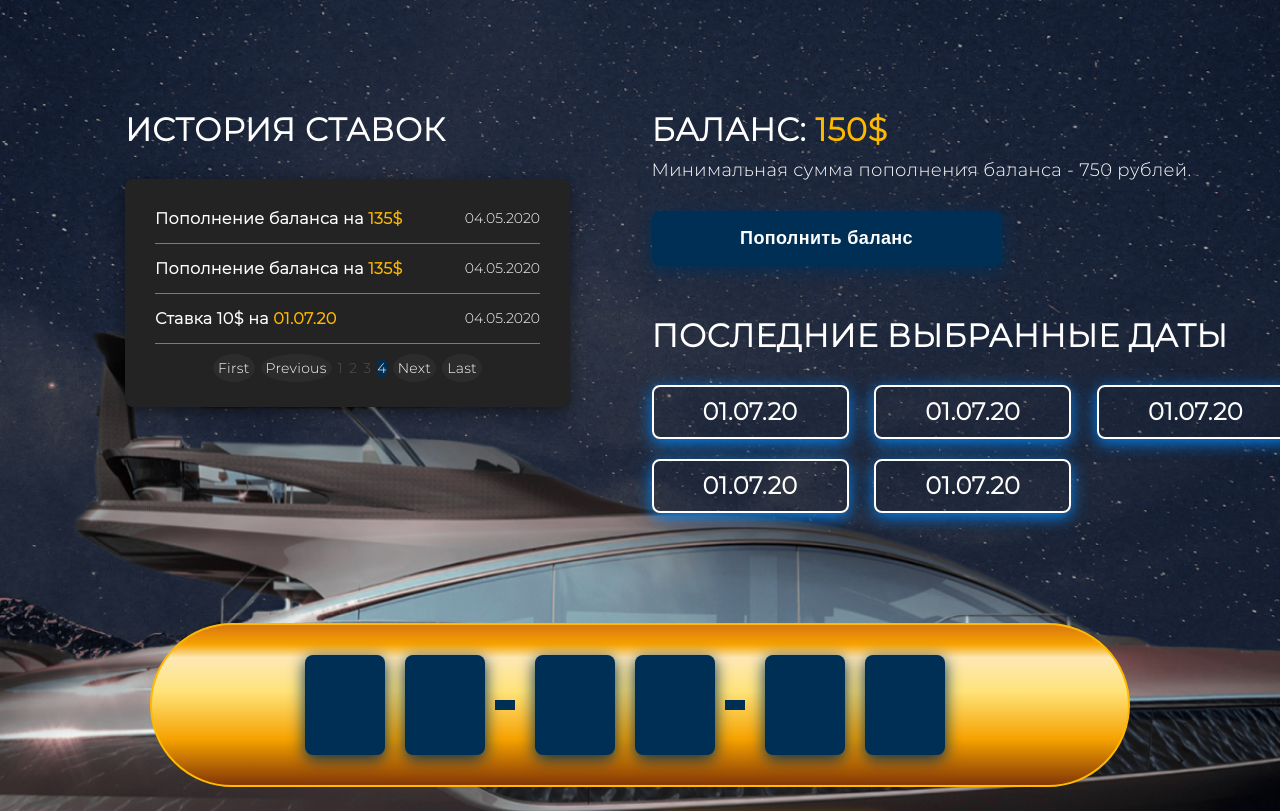
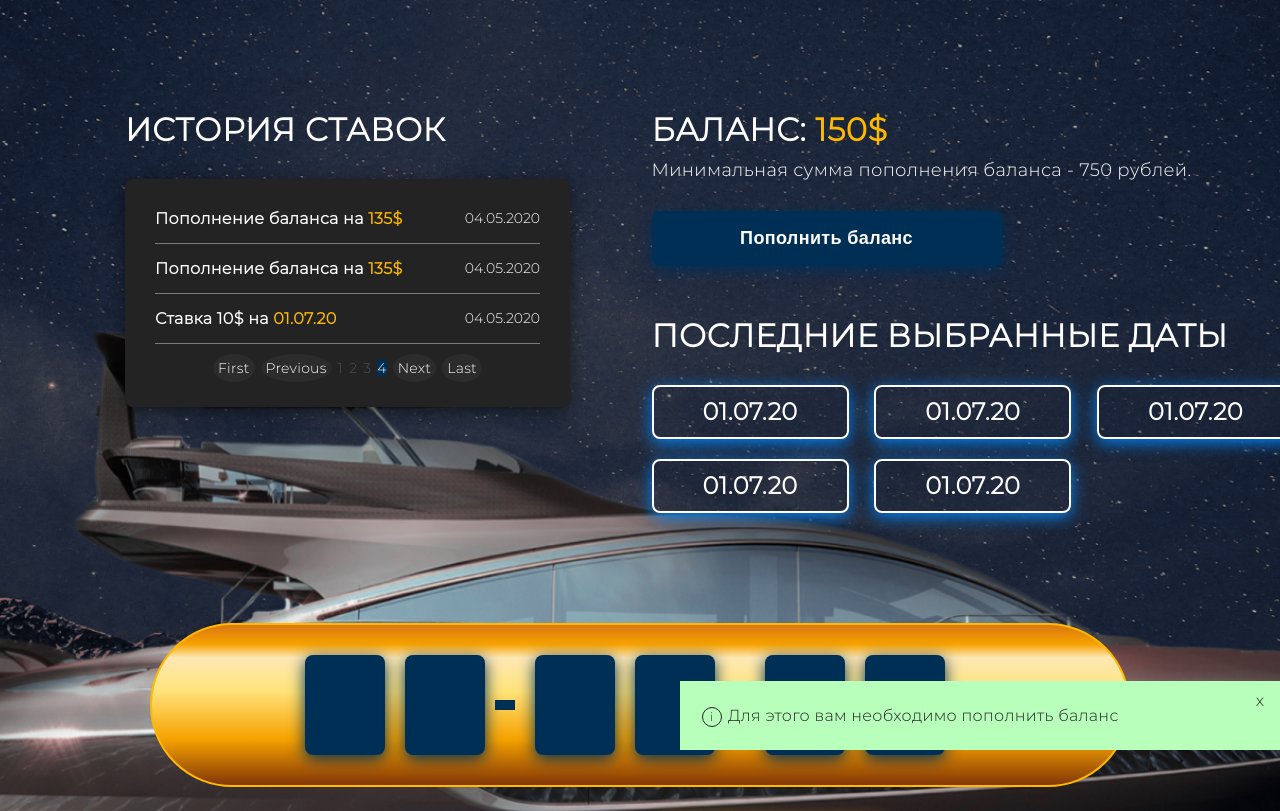
Before and after one commit to deadpooll312/crud, a React (Create React App) app: page /date in a window 1280 px wide. Shown: the top 811 px of the page. Built offline with nearby package versions, Linux system fonts and the light colour scheme.

Commit message:
add tooltop

```diff
--- a/src/assets/styles/main.page.scss
+++ b/src/assets/styles/main.page.scss
@@ -35,6 +35,46 @@
 
 .flex-wrapper{
   display: flex;
+}
+
+.information-tooltip{
+  position: fixed;
+  right: 0;
+  bottom: 50px;
+  background-color: #B8FFBB;
+  padding: 25px 30px;
+  width: 100%;
+  max-width: 540px;
+  z-index: 3;
+
+  .close-icon{
+    position: absolute;
+    right: 16px;
+    top: 10px;
+    cursor: pointer;
+    color: #232323;
+  }
+  p{
+    color: #232323;
+    span{
+      color: #232323;
+      position: relative;
+      font-size: 12px;
+      display: inline-block;
+      margin-right: 10px;
+      &:before{
+        position: absolute;
+        content: "";
+        top: 50%;
+        left: 50%;
+        transform: translate(-50%, -50%);
+        border: 1px solid #232323;
+        border-radius: 50%;
+        width: 18px;
+        height: 18px;
+      }
+    }
+  }
 }
 
 .header{
--- a/src/pages/date/Date.js
+++ b/src/pages/date/Date.js
@@ -81,5 +81,10 @@ export const Date = inject("store")(observer(({store, props}) => {
             </div>
         </div>
 
+        <div className="information-tooltip">
+            <div className="close-icon">x</div>
+            <p><span>i</span> Для этого вам необходимо пополнить баланс</p>
+        </div>
+
     </Fragment>
 }));
```
